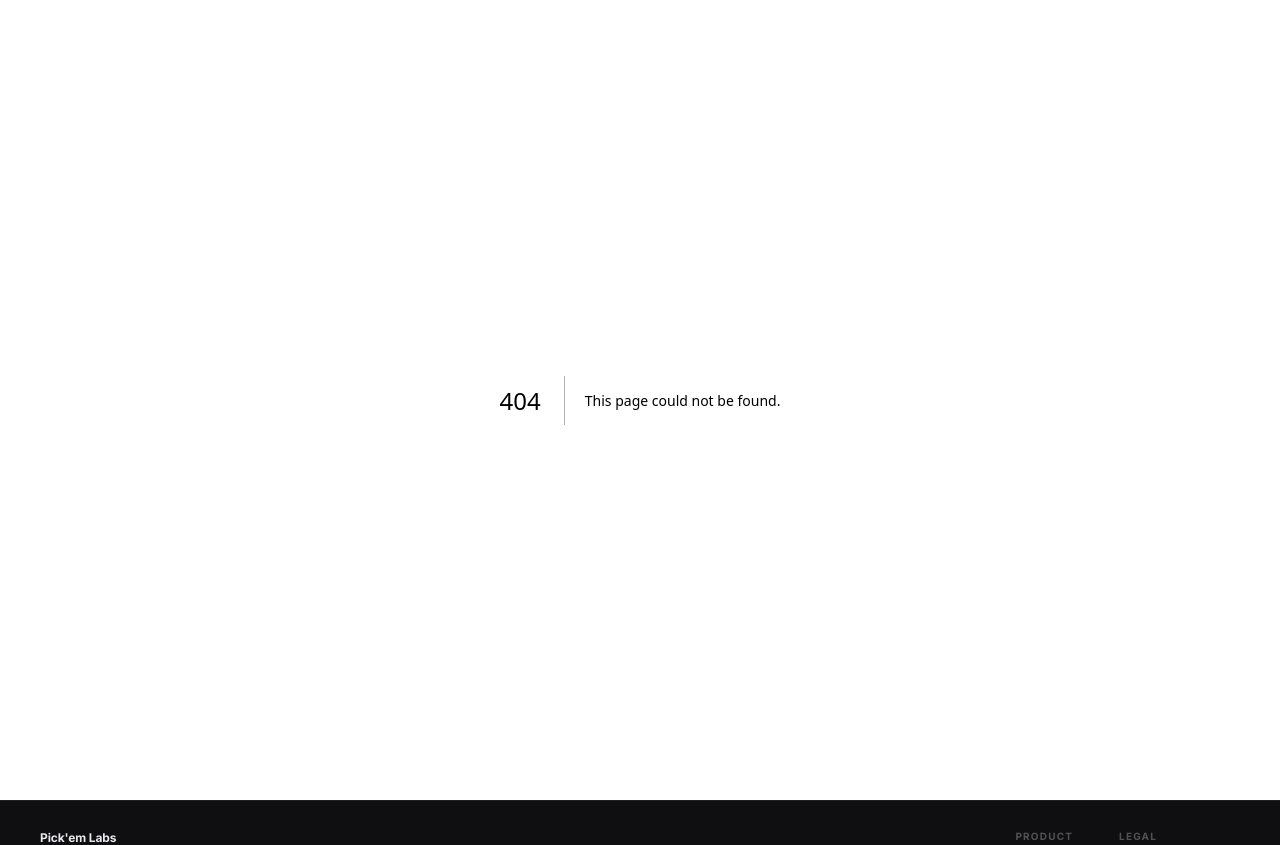
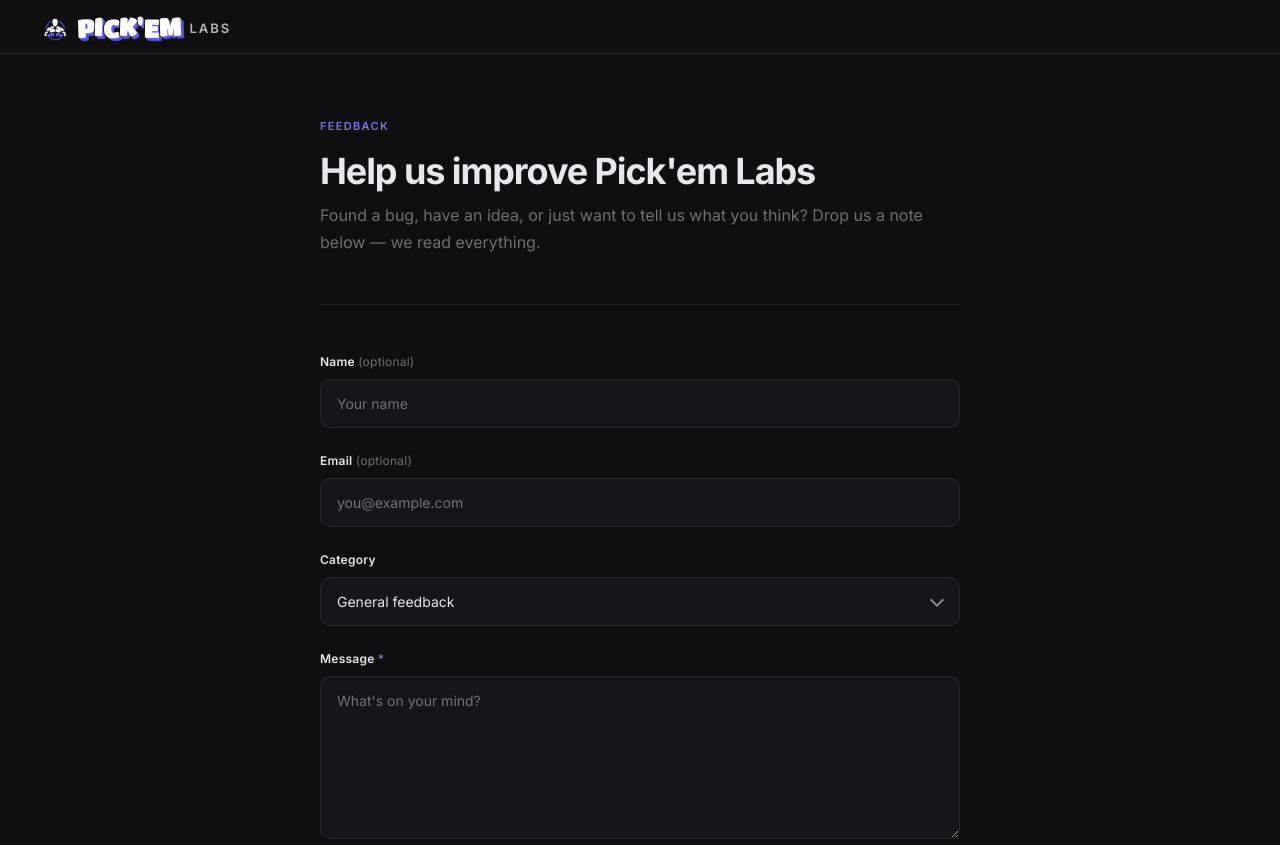
Before and after one commit to yasmin-xyz/ufc-fight-predictor, a Next.js app: page /feedback in a window 1280 px wide. Before the commit this address had no page. Shown: the top 845 px of the page. Built offline with nearby package versions, Linux system fonts and the light colour scheme.

Commit message:
add feedback page

```diff
--- /dev/null
+++ b/app/feedback/page.tsx
@@ -0,0 +1,148 @@
+// app/feedback/page.tsx
+"use client";
+
+import type { Metadata } from "next";
+import { useState } from "react";
+import Link from "next/link";
+import Image from "next/image";
+
+export default function FeedbackPage() {
+  const [name, setName] = useState("");
+  const [email, setEmail] = useState("");
+  const [category, setCategory] = useState("General feedback");
+  const [message, setMessage] = useState("");
+  const [error, setError] = useState("");
+  const [submitted, setSubmitted] = useState(false);
+
+  function handleSubmit(e: React.FormEvent) {
+    e.preventDefault();
+    if (!message.trim()) {
+      setError("Please enter a message before submitting.");
+      return;
+    }
+    setError("");
+    console.log({ name, email, category, message });
+    setSubmitted(true);
+  }
+
+  return (
+    <main className="meth-page">
+      <nav className="nav">
+        <Link href="/" className="nav-logo" style={{ textDecoration: "none" }}>
+          <Image
+            src="/android-chrome-192x192.png"
+            alt="Pick'em Labs"
+            width={30}
+            height={30}
+            className="nav-logo-img"
+          />
+          <div className="nav-logo-text">
+            <div className="nav-logo-letters">
+              <span className="nav-ltr" style={{ transform: "rotate(-2deg) translateY(1px)" }}>P</span>
+              <span className="nav-ltr" style={{ transform: "rotate(1.5deg) translateY(-1px)" }}>I</span>
+              <span className="nav-ltr" style={{ transform: "rotate(-1deg) translateY(1px)" }}>C</span>
+              <span className="nav-ltr" style={{ transform: "rotate(2deg) translateY(-1px)" }}>K</span>
+              <span className="nav-ltr" style={{ transform: "rotate(-1.5deg) translateY(0px)", margin: "0 1px" }}>&apos;</span>
+              <span className="nav-ltr" style={{ transform: "rotate(1deg) translateY(1px)" }}>E</span>
+              <span className="nav-ltr" style={{ transform: "rotate(-2deg) translateY(-1px)" }}>M</span>
+            </div>
+            <span className="nav-logo-labs">LABS</span>
+          </div>
+        </Link>
+      </nav>
+
+      <article className="meth-article">
+        <header className="meth-hero">
+          <div className="meth-eyebrow">Feedback</div>
+          <h1 className="meth-title">Help us improve Pick&apos;em Labs</h1>
+          <p className="meth-lead">
+            Found a bug, have an idea, or just want to tell us what you think?
+            Drop us a note below — we read everything.
+          </p>
+        </header>
+
+        <div className="meth-divider" />
+
+        {submitted ? (
+          <div className="feedback-success">
+            <div className="feedback-success-title">Thanks for the feedback</div>
+            <p className="feedback-success-body">
+              We&apos;ve received your message and will take a look.
+            </p>
+            <Link href="/" className="meth-back-link">
+              ← Back to home
+            </Link>
+          </div>
+        ) : (
+          <form className="feedback-form" onSubmit={handleSubmit}>
+            <div className="form-group">
+              <label className="form-label" htmlFor="name">
+                Name <span className="form-label-optional">(optional)</span>
+              </label>
+              <input
+                id="name"
+                className="form-input"
+                type="text"
+                value={name}
+                onChange={(e) => setName(e.target.value)}
+                placeholder="Your name"
+              />
+            </div>
+
+            <div className="form-group">
+              <label className="form-label" htmlFor="email">
+                Email <span className="form-label-optional">(optional)</span>
+              </label>
+              <input
+                id="email"
+                className="form-input"
+                type="email"
+                value={email}
+                onChange={(e) => setEmail(e.target.value)}
+                placeholder="you@example.com"
+              />
+            </div>
+
+            <div className="form-group">
+              <label className="form-label" htmlFor="category">
+                Category
+              </label>
+              <div className="form-select-wrap">
+                <select
+                  id="category"
+                  className="form-select"
+                  value={category}
+                  onChange={(e) => setCategory(e.target.value)}
+                >
+                  <option>Bug report</option>
+                  <option>Feature request</option>
+                  <option>General feedback</option>
+                </select>
+              </div>
+            </div>
+
+            <div className="form-group">
+              <label className="form-label" htmlFor="message">
+                Message <span className="form-label-required">*</span>
+              </label>
+              <textarea
+                id="message"
+                className="form-textarea"
+                value={message}
+                onChange={(e) => setMessage(e.target.value)}
+                placeholder="What's on your mind?"
+                rows={6}
+              />
+            </div>
+
+            {error && <div className="form-error">{error}</div>}
+
+            <button type="submit" className="form-submit">
+              Submit feedback
+            </button>
+          </form>
+        )}
+      </article>
+    </main>
+  );
+}
--- a/app/globals.css
+++ b/app/globals.css
@@ -2258,3 +2258,175 @@
     grid-template-columns: 1fr;
   }
 }
+
+/* ========================================
+   FEEDBACK PAGE
+======================================== */
+
+.feedback-form {
+  display: flex;
+  flex-direction: column;
+  gap: 24px;
+}
+
+.form-group {
+  display: flex;
+  flex-direction: column;
+  gap: 8px;
+}
+
+.form-label {
+  font-size: 12px;
+  font-weight: 600;
+  color: var(--text-primary);
+  letter-spacing: 0.02em;
+}
+
+.form-label-optional {
+  font-weight: 400;
+  color: var(--text-secondary);
+}
+
+.form-label-required {
+  color: var(--accent-muted);
+}
+
+.form-input,
+.form-textarea {
+  width: 100%;
+  padding: 13px 16px;
+  background: var(--surface);
+  border: 1px solid rgba(255, 255, 255, 0.08);
+  border-radius: 10px;
+  color: var(--text-primary);
+  font: inherit;
+  font-size: 14px;
+  outline: none;
+  transition: border-color 0.15s ease, box-shadow 0.15s ease;
+}
+
+.form-input::placeholder,
+.form-textarea::placeholder {
+  color: var(--text-secondary);
+}
+
+.form-input:hover,
+.form-textarea:hover {
+  border-color: rgba(255, 255, 255, 0.15);
+}
+
+.form-input:focus,
+.form-textarea:focus {
+  border-color: var(--accent-primary);
+  box-shadow: 0 0 0 3px var(--accent-soft);
+}
+
+.form-textarea {
+  resize: vertical;
+  min-height: 140px;
+  line-height: 1.6;
+}
+
+.form-select-wrap {
+  position: relative;
+}
+
+.form-select-wrap::after {
+  content: "";
+  position: absolute;
+  right: 18px;
+  top: 50%;
+  width: 8px;
+  height: 8px;
+  border-right: 2px solid rgba(255, 255, 255, 0.5);
+  border-bottom: 2px solid rgba(255, 255, 255, 0.5);
+  transform: translateY(-70%) rotate(45deg);
+  pointer-events: none;
+}
+
+.form-select {
+  width: 100%;
+  padding: 13px 44px 13px 16px;
+  background: var(--surface);
+  border: 1px solid rgba(255, 255, 255, 0.08);
+  border-radius: 10px;
+  color: var(--text-primary);
+  font: inherit;
+  font-size: 14px;
+  outline: none;
+  cursor: pointer;
+  appearance: none;
+  -webkit-appearance: none;
+  -webkit-tap-highlight-color: transparent;
+  transition: border-color 0.15s ease, box-shadow 0.15s ease;
+}
+
+.form-select:hover {
+  border-color: rgba(255, 255, 255, 0.15);
+}
+
+.form-select:focus {
+  border-color: var(--accent-primary);
+  box-shadow: 0 0 0 3px var(--accent-soft);
+}
+
+.form-error {
+  font-size: 12.5px;
+  color: var(--red);
+}
+
+.form-submit {
+  align-self: flex-start;
+  padding: 13px 28px;
+  background: var(--accent-primary);
+  border: none;
+  border-radius: 10px;
+  color: #ffffff;
+  font: inherit;
+  font-size: 14px;
+  font-weight: 600;
+  cursor: pointer;
+  transition: background 0.15s ease;
+}
+
+.form-submit:hover {
+  background: var(--accent-primary-hover);
+}
+
+.form-submit:focus-visible {
+  outline: 2px solid var(--accent-primary);
+  outline-offset: 2px;
+}
+
+.feedback-success {
+  display: flex;
+  flex-direction: column;
+  gap: 10px;
+}
+
+.feedback-success-title {
+  font-size: 18px;
+  font-weight: 600;
+  color: var(--text-primary);
+}
+
+.feedback-success-body {
+  font-size: 14px;
+  color: var(--text-secondary);
+  line-height: 1.7;
+}
+
+.meth-back-link {
+  display: inline-block;
+  margin-top: 12px;
+  font-size: 13px;
+  font-weight: 500;
+  color: var(--accent-muted);
+  text-decoration: none;
+  width: fit-content;
+  transition: color 0.15s ease;
+}
+
+.meth-back-link:hover {
+  color: var(--text-primary);
+}
```
